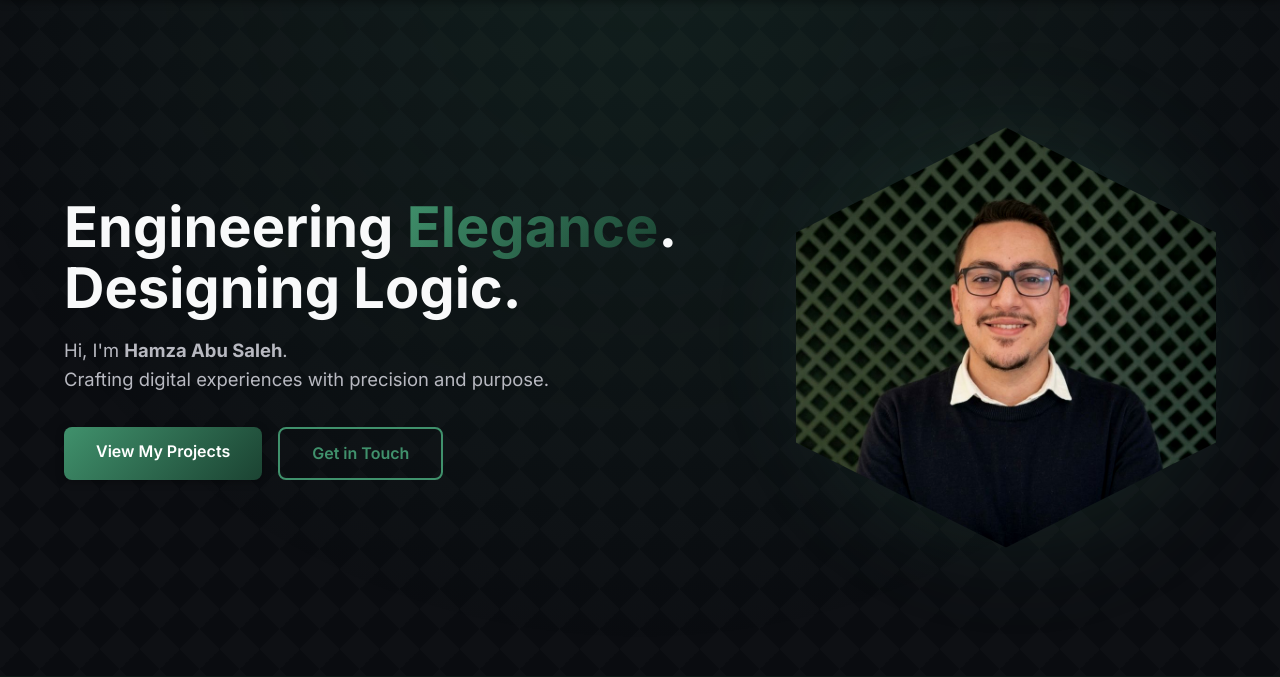
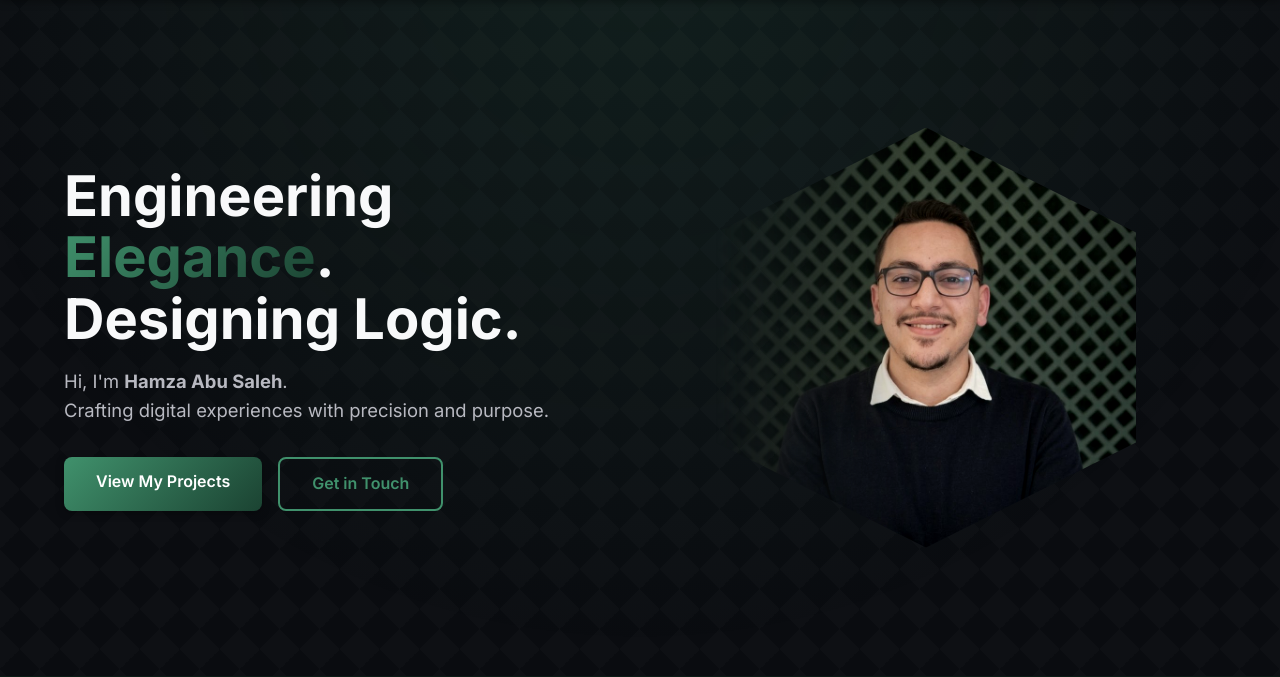
Before and after one commit to HamzaAbuSaleh2004/hamza-portfolio, a Flask app: template templates/portfolio_home.html in a window 1280 px wide. Shown: the part 71-748 px from the top of the page. Run offline with Flask 3, Linux system fonts and the light colour scheme; the template is opened without the code that fills it, so the values that code supplies are empty.

Commit message:
Enhance hero image with gradient fading mask and hexagon shape

```diff
--- a/static/css/portfolio.css
+++ b/static/css/portfolio.css
@@ -415,23 +415,14 @@
     justify-content: flex-start;
 }
 
-/* ==================== HERO IMAGE (BORDERLESS BLEND) ==================== */
-.hero-image-wrap {
+/* ==================== HERO IMAGE (HEX & GRADIENT BLEND) ==================== */
+.hero-image-wrapper {
     position: relative;
-}
-
-/* Ambient glow behind the portrait */
-.hero-image-wrap::before {
-    content: "";
-    position: absolute;
-    width: 520px;
-    height: 520px;
-    right: -60px;
-    top: 50%;
-    transform: translateY(-50%);
-    background: radial-gradient(circle, rgba(64, 145, 108, 0.3), transparent 70%);
-    filter: blur(35px);
-    z-index: -1;
+    width: 100%;
+    max-width: 500px;
+    /* This is the magic: it masks the image from left to right */
+    -webkit-mask-image: linear-gradient(to right, transparent 0%, black 40%);
+    mask-image: linear-gradient(to right, transparent 0%, black 40%);
 }
 
 .hero-image {
@@ -445,16 +436,15 @@
     -webkit-clip-path: polygon(50% 0%, 100% 25%, 100% 75%, 50% 100%, 0% 75%, 0% 25%);
     clip-path: polygon(50% 0%, 100% 25%, 100% 75%, 50% 100%, 0% 75%, 0% 25%);
 
-    /* Cinematic filter */
-    filter: brightness(0.95) contrast(1.1) saturate(0.95) drop-shadow(0 20px 50px rgba(0, 0, 0, 0.6));
-
+    filter: grayscale(20%) brightness(0.95) contrast(1.1) saturate(0.95) drop-shadow(0 20px 50px rgba(0, 0, 0, 0.6));
+    transition: transform 0.5s ease, filter 0.5s ease;
     animation: float 8s ease-in-out infinite;
-    transition: transform 0.3s ease, filter 0.3s ease;
 }
 
-.hero-image:hover {
-    transform: scale(1.02);
-    filter: brightness(0.95) contrast(1.08) saturate(0.88) drop-shadow(0 20px 50px rgba(0, 0, 0, 0.7));
+/* Optional: Slight zoom on hover for interactivity */
+.hero-image-wrapper:hover .hero-image {
+    transform: scale(1.03);
+    filter: grayscale(10%) brightness(0.95) contrast(1.08) saturate(0.88) drop-shadow(0 20px 50px rgba(0, 0, 0, 0.7));
 }
 
 /* Animations */
@@ -707,7 +697,7 @@
         justify-content: center;
     }
 
-    .hero-image-wrap {
+    .hero-image-wrapper {
         margin: 0 auto;
     }
 
--- a/templates/portfolio_home.html
+++ b/templates/portfolio_home.html
@@ -23,7 +23,7 @@
             </div>
 
             <!-- Profile Photo -->
-            <div class="hero-image-wrap">
+            <div class="hero-image-wrapper">
                 <img src="{{ url_for('static', filename='images/newprofileimage.jpg') }}"
                     alt="Hamza Abu Saleh - Data Scientist" class="hero-image" />
             </div>
```
